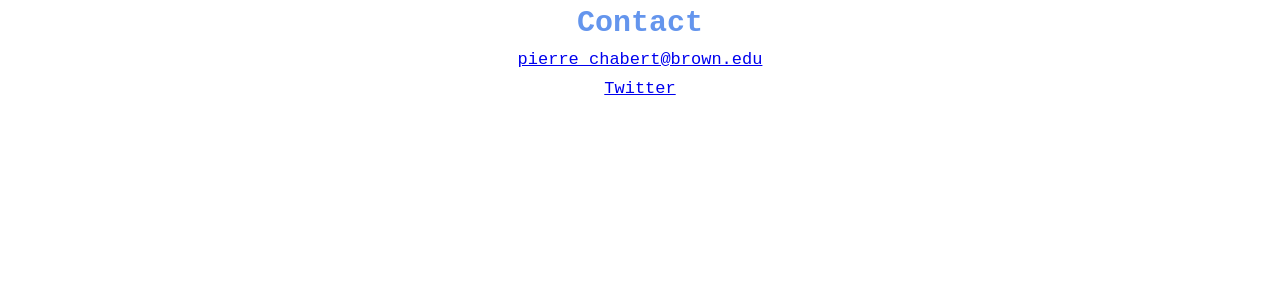
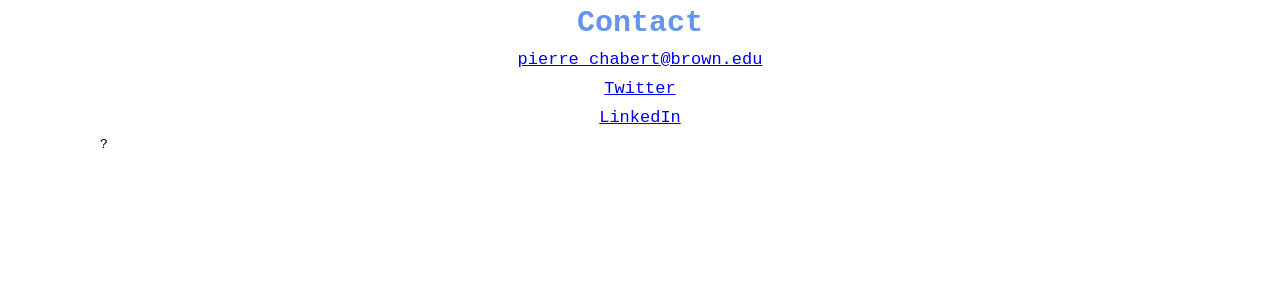
Before and after one commit to pierrechabert/pierrechabert.github.io, a Jekyll site: the page index.html, which Jekyll copies as it is, in a window 1280 px wide. Shown: the part 821-1121 px from the top of the page. Built offline with Jekyll 4.4.1, drawn with Linux system fonts in a browser that asks for light colours.

Commit message:
Update index.html

```diff
--- a/index.html
+++ b/index.html
@@ -64,7 +64,9 @@
   <h1 style="color:cornflowerblue; font-size:30px; margin-top:20px; text-align:center">Contact </h1>
   <p class="href-style-fitnofloat"> <a href="mailto:pierre_chabert@brown.edu"> pierre_chabert@brown.edu </a></p>
   <p class="href-style-fitnofloat"> <a href="https://twitter.com/chab_pierre"> Twitter </a></p>
+  <p class="href-style-fitnofloat"> <a href="https://www.linkedin.com/in/pierre-chabert-43888812b"> LinkedIn </a></p>
 
+   ?
   </div>
 
 
```
